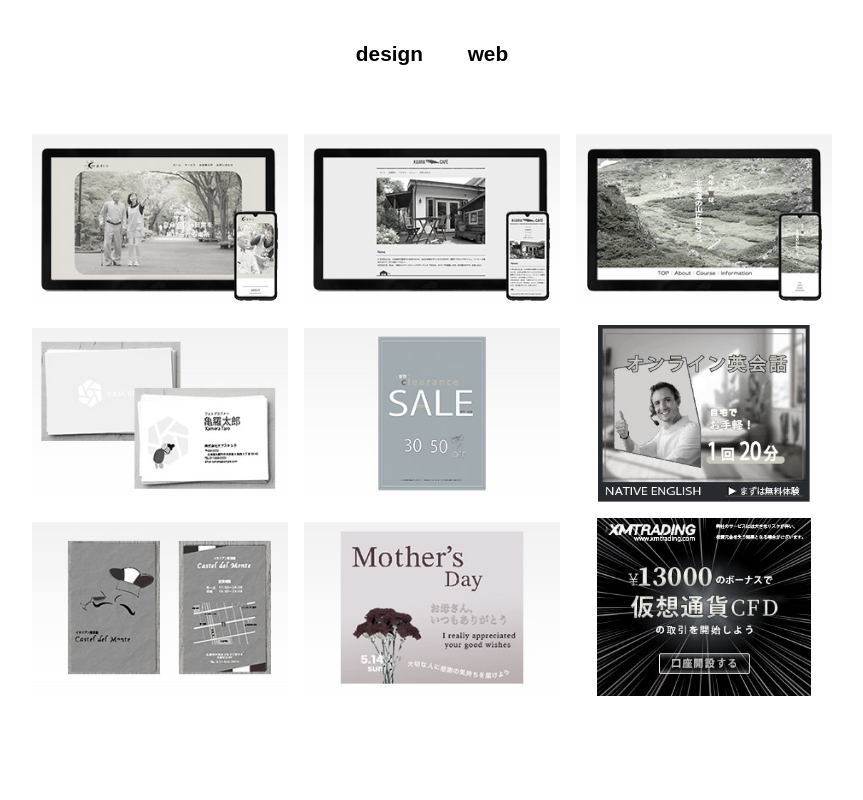
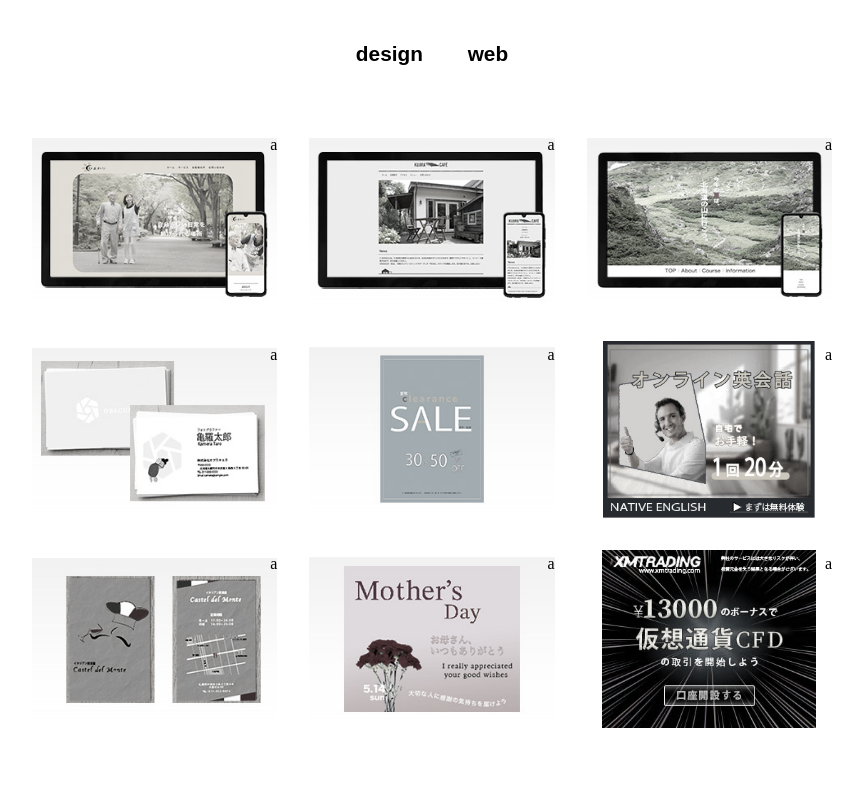
Before and after one commit to ohkome/portfolio, a Next.js app: page /Works in a window 1280 px wide. Shown: the part 940-1740 px from the top of the page, without its empty margins (208-1071 px from the left). Built offline with nearby package versions, Linux system fonts and the light colour scheme.

Commit message:
動作不良の修正

```diff
--- a/src/app/compornents/Filter/Filter.jsx
+++ b/src/app/compornents/Filter/Filter.jsx
@@ -35,7 +35,6 @@ function Filter() {
 
     //タグが既に選択済みかを確認する
     const thisTag = e.currentTarget.id;
-    console.log(thisTag);
     const check = selectedTags.find((tag) =>
       tag === thisTag
     );
@@ -84,8 +83,8 @@ const closeModal = () => {
             key={index}
             style={{ backgroundImage: `url(${item.src})`}}
             className={styles.grid_item}
-            onClick={() => openModal(item)} // モーダルを開く
           >
+            <div className={styles.modal_button} onClick={() => openModal(item)}>a</div>
             <div className={styles.tags_box}>
               {item.tags && item.tags.map((tagItem,tagIndex) => (
                 <button
--- a/src/app/compornents/Filter/Filter.module.css
+++ b/src/app/compornents/Filter/Filter.module.css
@@ -32,10 +32,29 @@
     display: grid;
     grid-template-columns: repeat(3, 1fr);
     grid-template-rows: calc(100Vmin * 2/3 * 1/3);
-    grid-gap: 1rem;
+    grid-gap: 2rem;
     align-items: center;
 }
 
+/* .grid_item {
+    width: 100%;
+    height: calc(100Vmin * 2/9 );
+    text-align: right;
+}
+.bacground {
+    width: 100%;
+    height: calc(100Vmin * 2/9 );;
+    filter: grayscale(90%);
+    background-size: contain;
+    background-repeat: no-repeat;
+    background-position: center;
+    cursor: pointer;
+    transition: 0.15s;
+}
+
+.background:hover {
+    filter: grayscale(0) contrast(110%);
+} */
 .grid_item {
     width: 100%;
     height: calc(100Vmin * 2/9 );
@@ -45,13 +64,20 @@
     background-position: center;
     cursor: pointer;
     transition: 0.15s;
-
-    position: relative; /*image用*/
-    text-align: right; /*tags用*/
+    text-align: right;
 }
 
 .grid_item:hover {
     filter: grayscale(0) contrast(110%);
+}
+
+.modal_button {
+    width: 100%;
+    height: calc((100Vmin * 2/9) - 10%);
+    position: absolute;
+    top: 0;
+    /* background-color: aqua; */
+    z-index: 5;
 }
 
 .tags_box{
@@ -61,7 +87,8 @@
     padding: 1px;
     background-color: rgba(0,0,0,0.6);
     position: absolute;
-    bottom: 0;
+    top: 100%;
+    z-index: 10;
 }
 
 .grid_item:hover .tags_box {
```
Also changed, not shown: src/app/compornents/Modal/Modal.module.css (+0 -8 lines).
